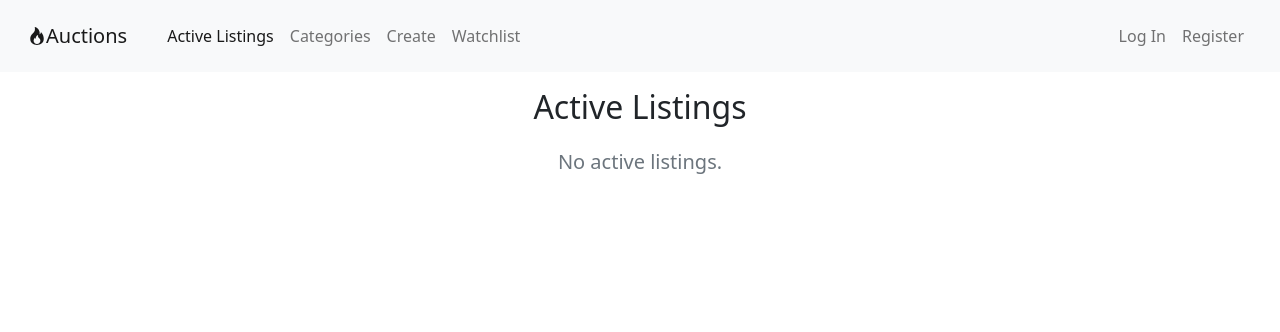
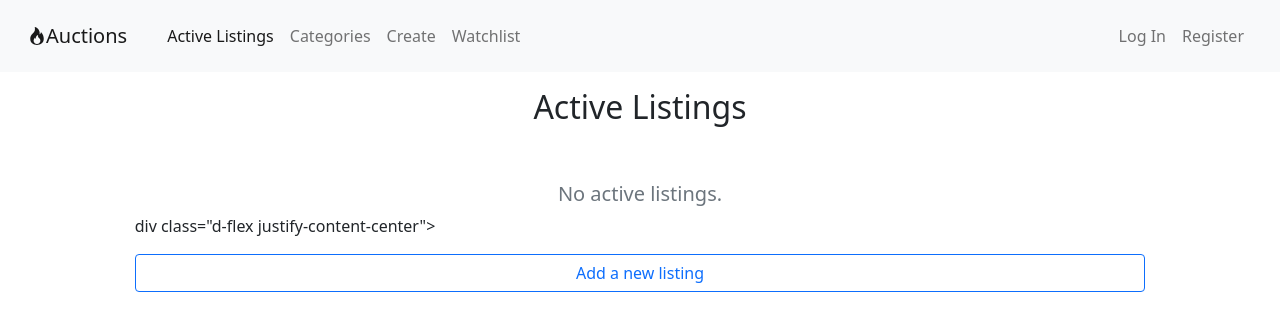
Before and after one commit to ReshanCSX/CS50W-Project2-Commerce, a Django app: page / in a window 1280 px wide. Shown: the top 332 px of the page. Run offline with Django 3.2, Linux system fonts and the light colour scheme; data that the repository does not hold is empty.

Commit message:
Added margin

```diff
--- a/auctions/templates/auctions/index.html
+++ b/auctions/templates/auctions/index.html
@@ -36,7 +36,10 @@
 
                     </div>
                 {% empty %}
-                    <h5 class="text-muted text-center">No active listings.</h5>
+                    <h5 class="text-muted text-center mt-5">No active listings.</h5>
+                    div class="d-flex justify-content-center">
+                        <a href="{% url 'newlisting' %}" class="btn btn-outline-primary">Add a new listing</a>
+                    </div>
                 {% endfor %}
             </div>
         </div>
--- a/auctions/templates/auctions/watchlist.html
+++ b/auctions/templates/auctions/watchlist.html
@@ -45,7 +45,7 @@
                 </div>
             </a>
             {% empty %}
-            <h5 class="text-muted text-center">Your watchlist is empty.</h5>
+            <h5 class="text-muted text-center mt-5">Your watchlist is empty.</h5>
         {% endfor %}
     </div>
 </div>
```
